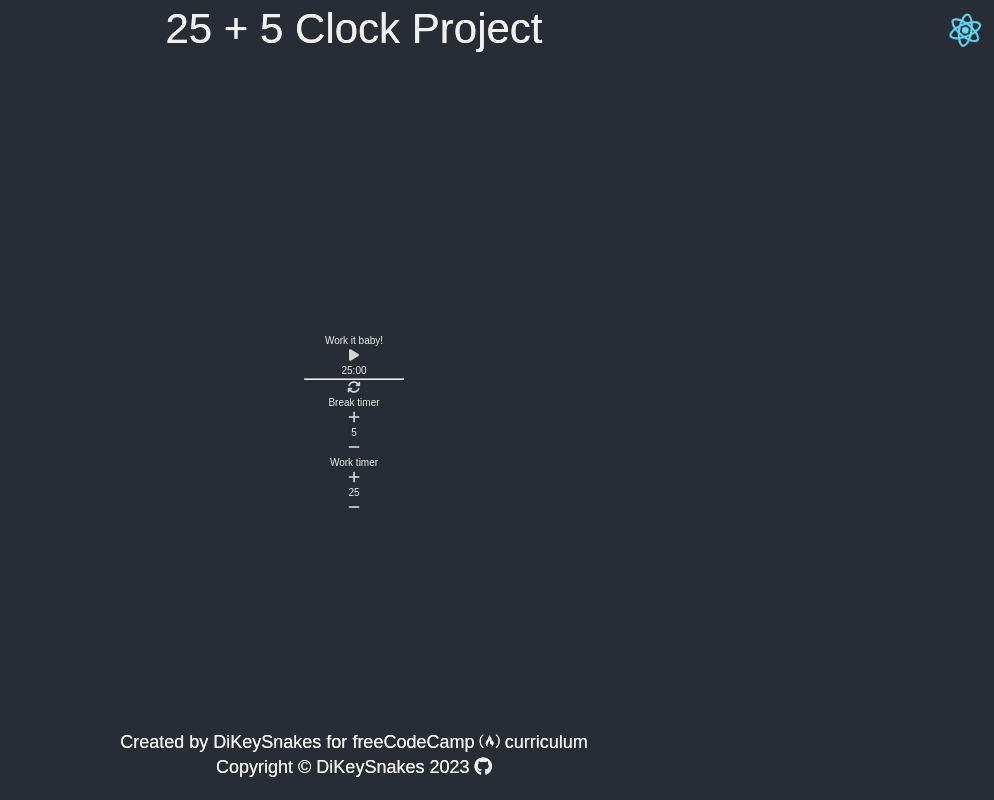
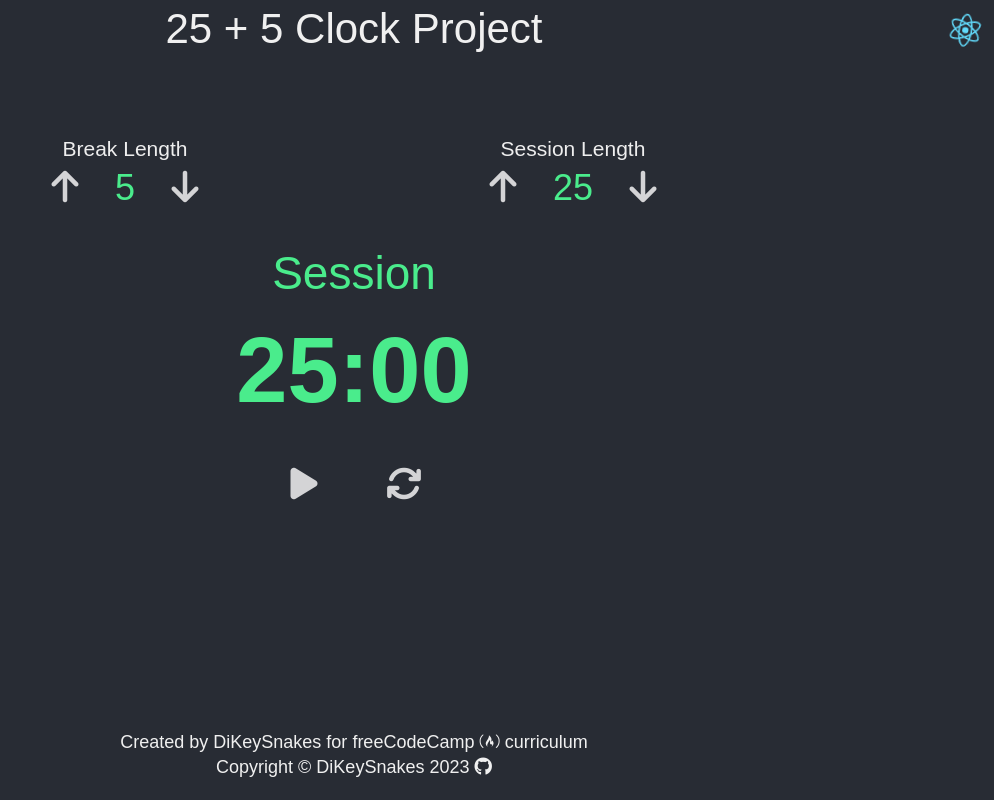
Before and after one commit to DiKeySnakes/25-plus-5-clock-project, a React (Create React App) app: page / in a window 1280 px wide. Shown: the whole page, without its empty margins (286-1280 px from the left). Built offline with nearby package versions, Linux system fonts and the light colour scheme.

Commit message:
Add some styling

```diff
--- a/src/components/Clock.js
+++ b/src/components/Clock.js
@@ -1,9 +1,9 @@
 import React, { useState, useEffect, useRef } from 'react';
 import initialState from './initialState';
-import Header from './Header';
+// import Header from './Header';
 import Timer from './Timer';
 import SessionButtons from './SessionButtons';
-import Footer from './Footer';
+// import Footer from './Footer';
 import alarm from '../media/alarm.mp3';
 
 function Clock() {
@@ -155,9 +155,13 @@ function Clock() {
   }, []);
 
   return (
-    <>
-      <main className='main-wrapper'>
-        <Header />
+    <div className='clock-wrapper'>
+      <SessionButtons
+        breakLength={state.breakLength}
+        workLength={state.workLength}
+        handleIncrement={handleIncrement}
+        handleDecrement={handleDecrement}
+      />
       <Timer
         handleStartStop={handleStartStop}
         handleReset={handleReset}
@@ -166,16 +170,8 @@ function Clock() {
         intClock={state.intClock}
         isTimerRunning={state.isTimerRunning}
       />
-        <SessionButtons
-          breakLength={state.breakLength}
-          workLength={state.workLength}
-          handleIncrement={handleIncrement}
-          handleDecrement={handleDecrement}
-        />
       <audio id='beep' src={alarm} preload='auto' ref={audioRef} />
-      </main>
-      <Footer />
-    </>
+    </div>
   );
 }
 
--- a/src/components/SessionButtons.js
+++ b/src/components/SessionButtons.js
@@ -2,14 +2,14 @@ import SettingsGroup from './SettingsGroup';
 
 const SessionButtons = (props) => {
   return (
-    <div className='outer-settings-wrapper'>
+    <div id='main-settings-container'>
       <SettingsGroup
         handleIncrement={props.handleIncrement}
         handleDecrement={props.handleDecrement}
         idText='break'
         fnInput='breakLength'
         timerLength={props.breakLength}
-        name='Break timer'
+        name='Break Length'
       />
       <SettingsGroup
         handleIncrement={props.handleIncrement}
@@ -17,7 +17,7 @@ const SessionButtons = (props) => {
         idText='session'
         fnInput='workLength'
         timerLength={props.workLength}
-        name='Work timer'
+        name='Session Length'
       />
     </div>
   );
--- a/src/components/SettingsGroup.js
+++ b/src/components/SettingsGroup.js
@@ -1,6 +1,6 @@
 const SettingsGroup = (props) => {
   return (
-    <div>
+    <div id='settings-container'>
       <div id={`${props.idText}-label`} className='settings-label'>
         {props.name}
       </div>
@@ -10,7 +10,7 @@ const SettingsGroup = (props) => {
           className='settings-btn'
           onClick={() => props.handleIncrement(props.fnInput)}
           aria-label={`Increment ${props.idText} timer`}>
-          <i className='fa-solid fa-plus'></i>
+          <i className='fa-solid fa-arrow-up'></i>
         </button>
         <div id={`${props.idText}-length`} className='settings-time'>
           {props.timerLength}
@@ -20,7 +20,7 @@ const SettingsGroup = (props) => {
           className='settings-btn'
           onClick={() => props.handleDecrement(props.fnInput)}
           aria-label={`Decrement ${props.idText} timer`}>
-          <i className='fa-solid fa-minus'></i>
+          <i className='fa-solid fa-arrow-down'></i>
         </button>
       </div>
     </div>
--- a/src/components/Timer.js
+++ b/src/components/Timer.js
@@ -2,19 +2,23 @@
 // import PauseButton from './PauseButton.js';
 
 const Timer = (props) => {
-  // Conditional rendering
-  const timerLabel = props.workTime ? 'Work it baby!' : 'Slacking time!';
+  const timerLabel = props.workTime ? 'Session' : 'Break';
   const timeClass = props.intClock < 61 ? 'time-left warning' : 'time-left';
 
   const playPause = props.isTimerRunning;
   const ariaLabel = props.isTimerRunning ? 'Pause timer' : 'Start timer';
 
   return (
-    <>
-      <div id='timer-label' className='timer-label'>
-        {timerLabel}
+    <div id='timer-container'>
+      <div id='display-container'>
+        <div id='timer-label' className={timeClass}>
+          {timerLabel}
+        </div>
+        <div id='time-left' className={timeClass}>
+          <h1>{props.calcDisplayTime()}</h1>
+        </div>
       </div>
-      <div className='timer-wrapper'>
+      <div className='timer-control-buttons-wrapper'>
         <button
           id='start_stop'
           className='start-stop'
@@ -26,10 +30,6 @@ const Timer = (props) => {
             <i className='fa-solid fa-play'></i>
           )}
         </button>
-        <div id='time-left' className={timeClass}>
-          <p>{props.calcDisplayTime()}</p>
-          <hr />
-        </div>
         <button
           id='reset'
           className='reset'
@@ -38,7 +38,7 @@ const Timer = (props) => {
           <i className='fa-solid fa-arrows-rotate'></i>
         </button>
       </div>
-    </>
+    </div>
   );
 };
 
--- a/src/styles/Clock.css
+++ b/src/styles/Clock.css
@@ -7,39 +7,72 @@ body {
   background-color: #30384b;
   color: #eee;
 }
-main {
-  padding-top: 50px;
-  max-width: 340px;
-  margin: 0 auto;
-  text-align: center;
-}
 
 button {
   background-color: transparent;
   color: rgba(255, 255, 255, 0.8);
   border: 0;
   display: inline-block;
-  width: 100px;
+  width: 10rem;
   cursor: pointer;
+  font-size: calc(2rem + 2vmin);
 }
 
-button.with-text {
-  width: auto;
-  background-color: rgba(255, 255, 255, 0.1);
-  border-radius: 10px;
-  padding: 10px 20px;
-  font-size: 1.4rem;
-  line-height: 36px;
-}
-button.with-text svg {
-  width: 36px;
-  float: left;
-  margin-right: 5px;
+#main-settings-container {
+  width: 70vw;
+  margin: 0 auto;
+  display: flex;
+  flex-direction: row;
+  justify-content: space-around;
+  align-items: center;
+  margin-bottom: calc(2rem + 1vmin);
+  font-size: calc(0.5rem + 2vmin);
 }
 
-label {
-  display: block;
-  margin-bottom: 10px;
-  margin-top: 20px;
-  text-transform: capitalize;
+#settings-container {
+  display: flex;
+  flex-direction: column;
+  justify-content: center;
+  align-items: center;
 }
+
+.settings-wrapper {
+  display: flex;
+  flex-direction: row;
+  justify-content: space-between;
+  align-items: center;
+}
+
+.clock-wrapper {
+  margin-bottom: 20vmin;
+}
+
+#display-container {
+  display: flex;
+  flex-direction: column;
+  justify-content: center;
+  align-items: center;
+  font-size: calc(3rem + 2vmin);
+}
+
+.timer-control-buttons-wrapper {
+  display: flex;
+  flex-direction: row;
+  justify-content: center;
+  align-items: center;
+  margin-top: 3rem;
+}
+
+.time-left.warning {
+  color: #f54e4e;
+}
+
+.time-left {
+  color: #4aec8c;
+}
+
+#session-length,
+#break-length {
+  color: #4aec8c;
+  font-size: calc(2rem + 2vmin);
+}
```
Lines whose indentation alone changed are shown as unchanged.
